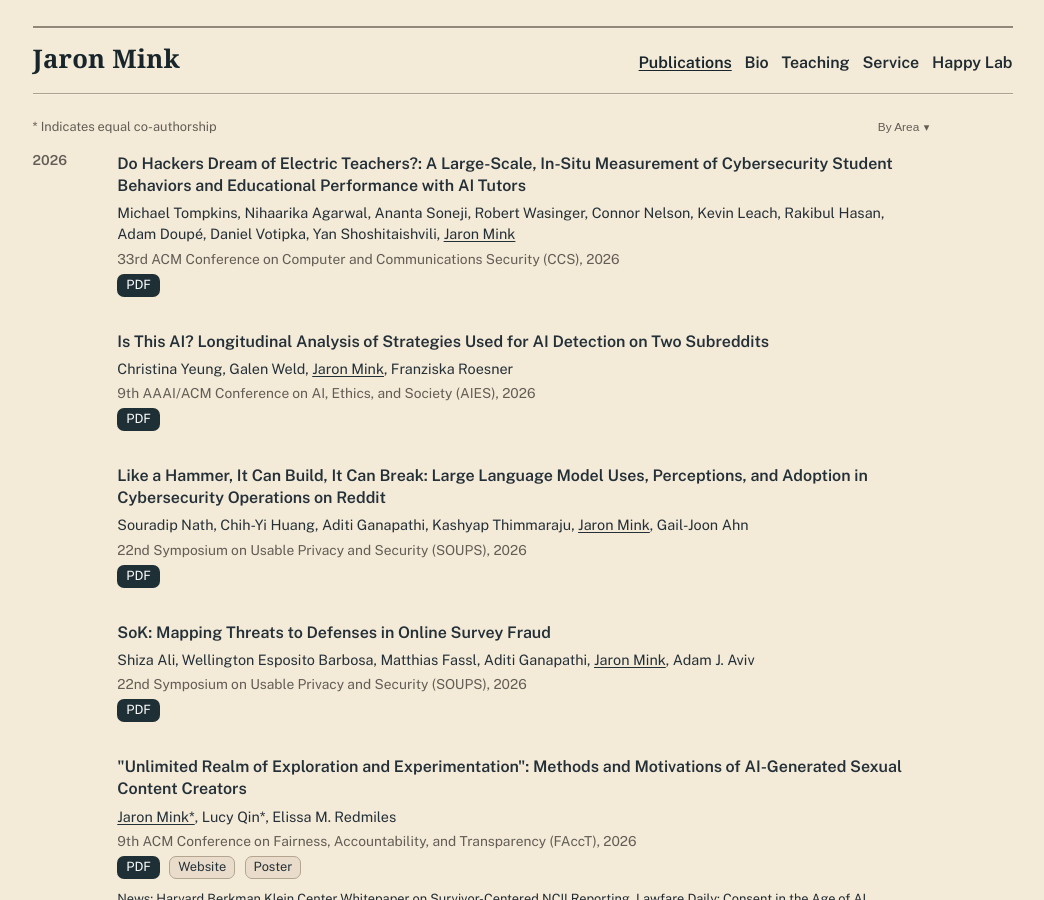
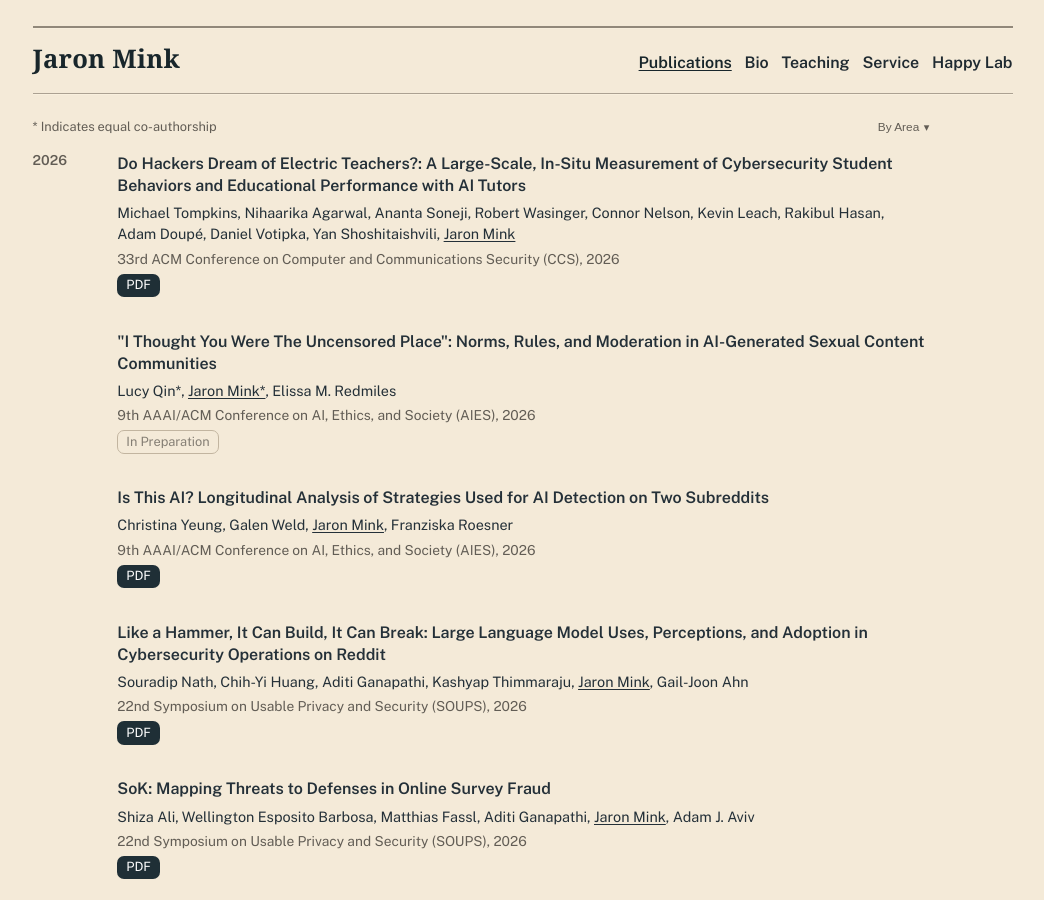
Before and after one commit to JaronMink/personal-website, a Jekyll site: the page built from publications.md, in a window 1280 px wide and 900 px high. Shown: the whole window, without its empty margins (110-1154 px from the left). Built offline with Jekyll 4.4.1, drawn with Linux system fonts in a browser that asks for light colours.

Commit message:
Add AIES 2026 publication

```diff
--- a/_data/publications.yml
+++ b/_data/publications.yml
@@ -128,6 +128,34 @@
         primaryClass = {cs.CY},
         doi = {10.48550/arXiv.2606.22689},
         url = {https://arxiv.org/abs/2606.22689}
+      }
+- id: pub-aig-sc-communities-2026
+  year: 2026
+  date: '2026-10-12'
+  release_date: '2026-10-12'
+  sort_date: '2026-10-12'
+  title: '"I Thought You Were The Uncensored Place": Norms, Rules, and Moderation
+    in AI-Generated Sexual Content Communities'
+  authors:
+  - Lucy Qin*
+  - Jaron Mink*
+  - Elissa M. Redmiles
+  venue: 9th AAAI/ACM Conference on AI, Ethics, and Society (AIES), 2026
+  areas:
+  - ml-enabled-abuse
+  citation:
+    source: https://www.aies-conference.com/2026/
+    verified_date: '2026-07-31'
+    notes: Accepted to AIES 2026; the paper and final proceedings record are not yet available.
+    bibtex: |
+      @inproceedings{qin2026uncensored,
+        title = {{``I Thought You Were The Uncensored Place''}: Norms, Rules, and Moderation in {AI}-Generated Sexual Content Communities},
+        author = {Lucy Qin and Jaron Mink and Elissa M. Redmiles},
+        year = {2026},
+        month = oct,
+        booktitle = {Proceedings of the AAAI/ACM Conference on AI, Ethics, and Society},
+        location = {Malmo, Sweden},
+        note = {To appear}
       }
 - id: pub-i-can-se-clearly-2026
   year: 2026
```
